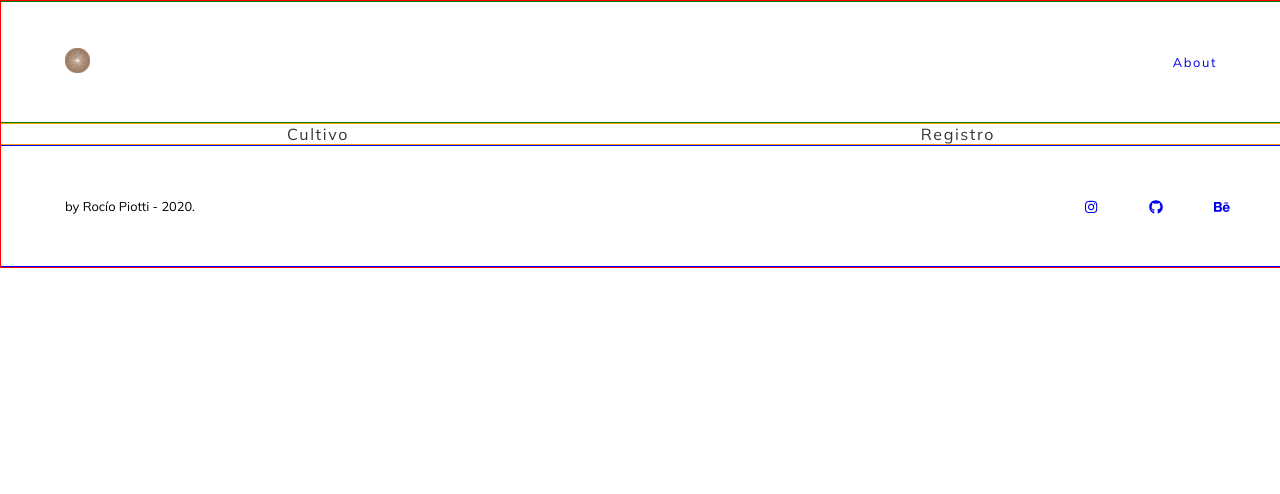
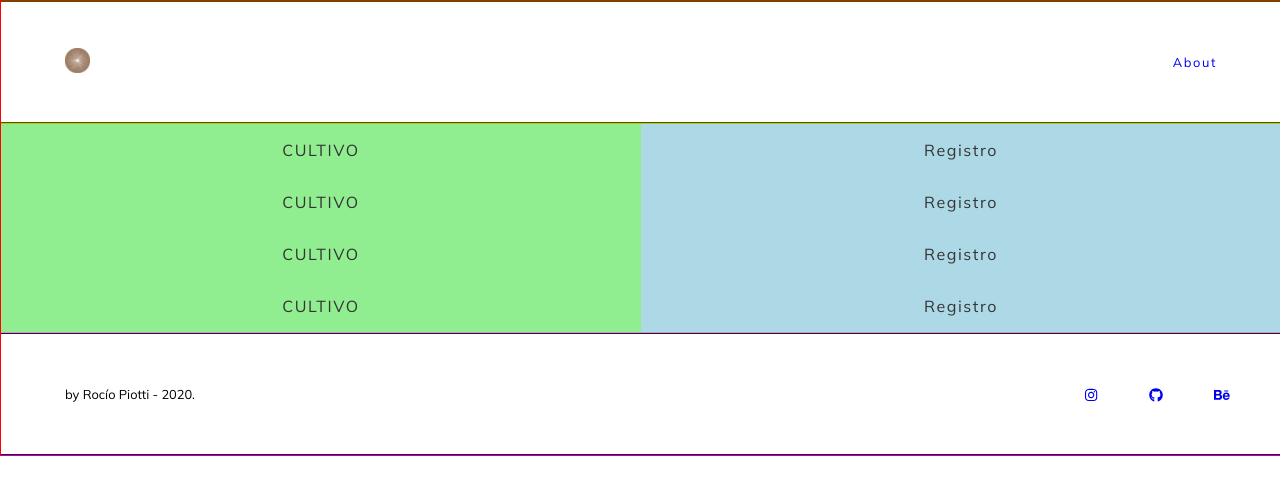
Before and after one commit to rociopiotti/lineadetiempo, a React (Create React App) app: page / in a window 1280 px wide. Shown: the top 494 px of the page. Built offline with nearby package versions, Linux system fonts and the light colour scheme.

Commit message:
Create Cultivo & Registro

```diff
--- a/src/App.js
+++ b/src/App.js
@@ -16,7 +16,7 @@ const Container = styled.div`
   color: ${(props) => props.theme.colors.darkgrey[0]};
   border: solid red thin;
 
-  @media (min-width: 1440px) {
+  @media (min-width: 1366px) {
     width: 60%;
     margin: 0 auto;
   }
--- a/src/components/Cultivo/Cultivo.js
+++ b/src/components/Cultivo/Cultivo.js
@@ -1,7 +1,26 @@
 import React from "react";
 
+import styled from "styled-components/macro";
+
+export const ContainerColumn = styled.div`
+  width: 50%;
+  height: auto;
+  overflow: hidden;
+  display: flex;
+  flex-direction: column;
+  align-items: center;
+  justify-content: center;
+  background-color: lightgreen;
+`;
 const Cultivo = () => {
-  return <div>Cultivo</div>;
+  return (
+    <ContainerColumn>
+      <p>CULTIVO</p>
+      <p>CULTIVO</p>
+      <p>CULTIVO</p>
+      <p>CULTIVO</p>
+    </ContainerColumn>
+  );
 };
 
 export default Cultivo;
--- a/src/components/Registro/Registro.js
+++ b/src/components/Registro/Registro.js
@@ -1,7 +1,23 @@
 import React from "react";
+import styled from "styled-components/macro";
 
+export const ContainerColumn = styled.div`
+  width: 50%;
+  height: auto;
+  overflow: hidden;
+  display: flex;
+  flex-direction: column;
+  align-items: center;
+  justify-content: center;
+  background-color: lightblue;
+`;
 const Registro = () => {
-  return <div>Registro</div>;
+  return <ContainerColumn>
+  <p>Registro</p>
+  <p>Registro</p>
+  <p>Registro</p>
+  <p>Registro</p>
+</ContainerColumn>;
 };
 
 export default Registro;
--- a/src/theme/Theme.js
+++ b/src/theme/Theme.js
@@ -28,7 +28,7 @@ export const Container = styled.section`
   display: flex;
   flex-direction: row;
   align-items: center;
-  justify-content: space-around;
+  justify-content: flex;
   background-color: ${(props) => props.theme.colors.white};
   font-family: ${(props) => props.theme.fonts[1]};
   color: ${(props) => props.theme.colors.darkgrey};
```
